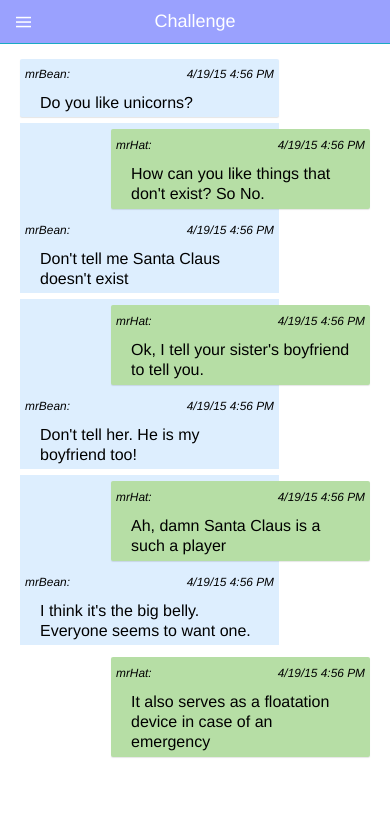
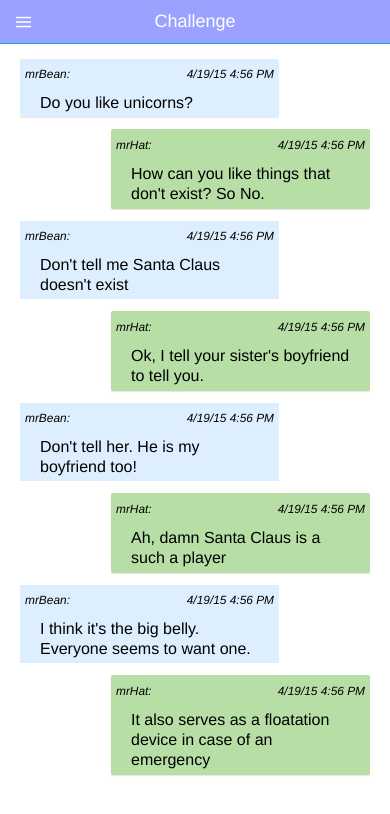
Before and after one commit to josephmilla/uptalk, a website: page uptalk/www/index.html at #/challenge in a window 390 px wide. Drawn offline with Linux system fonts and the light colour scheme; some packages are replaced by stand-ins of ours; files whose address does not match are found by name.

Commit message:
message fix

```diff
--- a/uptalk/www/templates/challenge.html
+++ b/uptalk/www/templates/challenge.html
@@ -14,7 +14,7 @@
   <content has-header="true" padding="true">
 
 	<div ng-repeat="message in messages" type="item-text-wrap">
-		<div ng-class-odd="'card item-message'" ng-class-even="'card item-reply'">
+		<div ng-class-odd="'card item-message2'" ng-class-even="'card item-reply'">
 			<div class="item-message-header">
 				<div class="row nopads">
 					<small class="col">{{message.created_by}}:</small>
```
